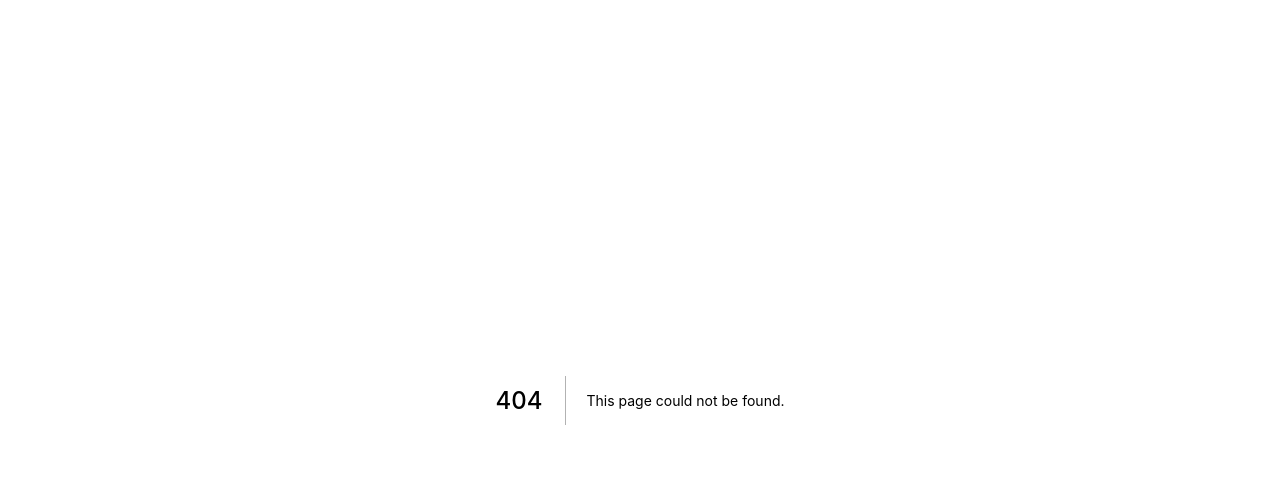
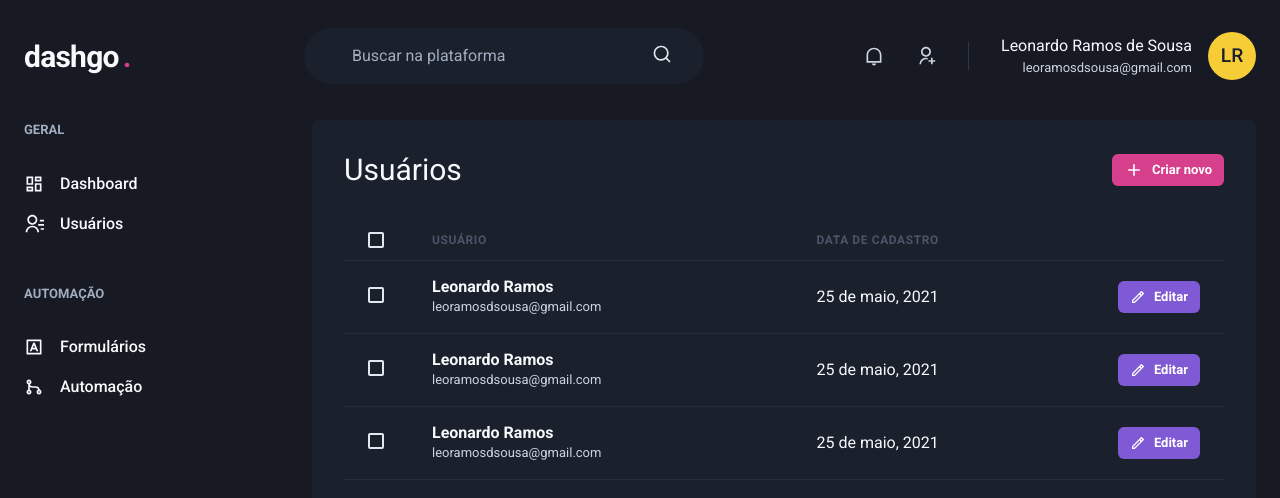
Before and after one commit to leoramos25/dashgo, a Next.js app: page /users in a window 1280 px wide. Before the commit this address had no page. Shown: the top 498 px of the page. Built offline with nearby package versions, Linux system fonts and the light colour scheme.

Commit message:
pagina lista de usuarios

```diff
--- /dev/null
+++ b/src/pages/users/index.tsx
@@ -0,0 +1,116 @@
+import { Box, Button, Checkbox, Flex, Heading, Icon, Table, Tbody, Td, Text, Th, Thead, Tr } from "@chakra-ui/react";
+import { RiAddLine, RiPencilLine } from "react-icons/ri";
+import { Header } from "../../components/Header";
+import { Sidebar } from "../../components/Sidebar";
+
+export default function UserList() {
+    return (
+        <Box>
+            <Header />
+            <Flex w="100%" my="6" maxWidth={1480} mx="auto" px="6">
+                <Sidebar />
+                <Box flex="1" borderRadius={8} bg="gray.800" p="8">
+                    <Flex mb="8" justify="space-between" align="center">
+                        <Heading size="lg" fontWeight="normal">Usuários</Heading>
+                        <Button
+                            as="a"
+                            size="sm"
+                            fontSize="small"
+                            colorScheme="pink"
+                            leftIcon={<Icon as={RiAddLine} fontSize="20" />}
+                        >
+                            Criar novo
+                        </Button>
+                    </Flex>
+                    <Table colorScheme="whiteAlpha">
+                        <Thead>
+                            <Tr>
+                                <Th px="6" color="gray.300" width="8">
+                                    <Checkbox colorScheme="pink" />
+                                </Th>
+                                <Th>
+                                    Usuário
+                                </Th>
+                                <Th>
+                                    Data de cadastro
+                                </Th>
+                                <Th width="8"></Th>
+                            </Tr>
+                        </Thead>
+                        <Tbody>
+                            <Tr>
+                                <Td>
+                                    <Checkbox colorScheme="pink" />
+                                </Td>
+                                <Td>
+                                    <Box>
+                                        <Text fontWeight="bold">Leonardo Ramos</Text>
+                                        <Text fontSize="small" color="gray.300">leoramosdsousa@gmail.com</Text>
+                                    </Box>
+                                </Td>
+                                <Td>25 de maio, 2021</Td>
+                                <Td>
+                                    <Button
+                                        as="a"
+                                        size="sm"
+                                        fontSize="small"
+                                        colorScheme="purple"
+                                        leftIcon={<Icon as={RiPencilLine} fontSize="16" />}
+                                    >
+                                        Editar
+                                    </Button>
+                                </Td>
+                            </Tr>
+                            <Tr>
+                                <Td>
+                                    <Checkbox colorScheme="pink" />
+                                </Td>
+                                <Td>
+                                    <Box>
+                                        <Text fontWeight="bold">Leonardo Ramos</Text>
+                                        <Text fontSize="small" color="gray.300">leoramosdsousa@gmail.com</Text>
+                                    </Box>
+                                </Td>
+                                <Td>25 de maio, 2021</Td>
+                                <Td>
+                                    <Button
+                                        as="a"
+                                        size="sm"
+                                        fontSize="small"
+                                        colorScheme="purple"
+                                        leftIcon={<Icon as={RiPencilLine} fontSize="16" />}
+                                    >
+                                        Editar
+                                    </Button>
+                                </Td>
+                            </Tr>
+                            <Tr>
+                                <Td>
+                                    <Checkbox colorScheme="pink" />
+                                </Td>
+                                <Td>
+                                    <Box>
+                                        <Text fontWeight="bold">Leonardo Ramos</Text>
+                                        <Text fontSize="small" color="gray.300">leoramosdsousa@gmail.com</Text>
+                                    </Box>
+                                </Td>
+                                <Td>25 de maio, 2021</Td>
+                                <Td>
+                                    <Button
+                                        as="a"
+                                        size="sm"
+                                        fontSize="small"
+                                        colorScheme="purple"
+                                        leftIcon={<Icon as={RiPencilLine} fontSize="16" />}
+                                    >
+                                        Editar
+                                    </Button>
+                                </Td>
+                            </Tr>
+                        </Tbody>
+                    </Table>
+                </Box>
+            </Flex>
+        </Box>
+    )
+}
```
